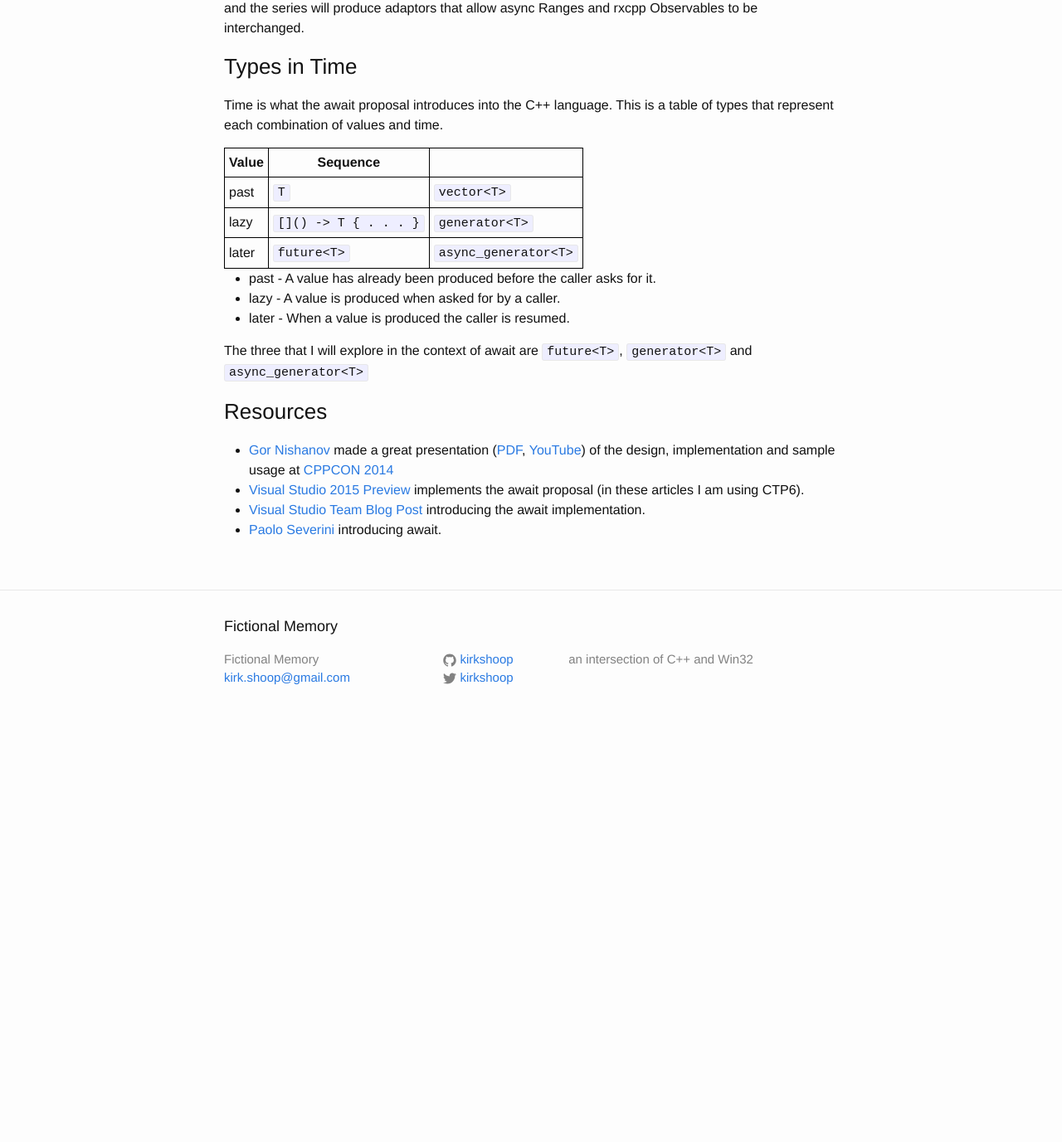
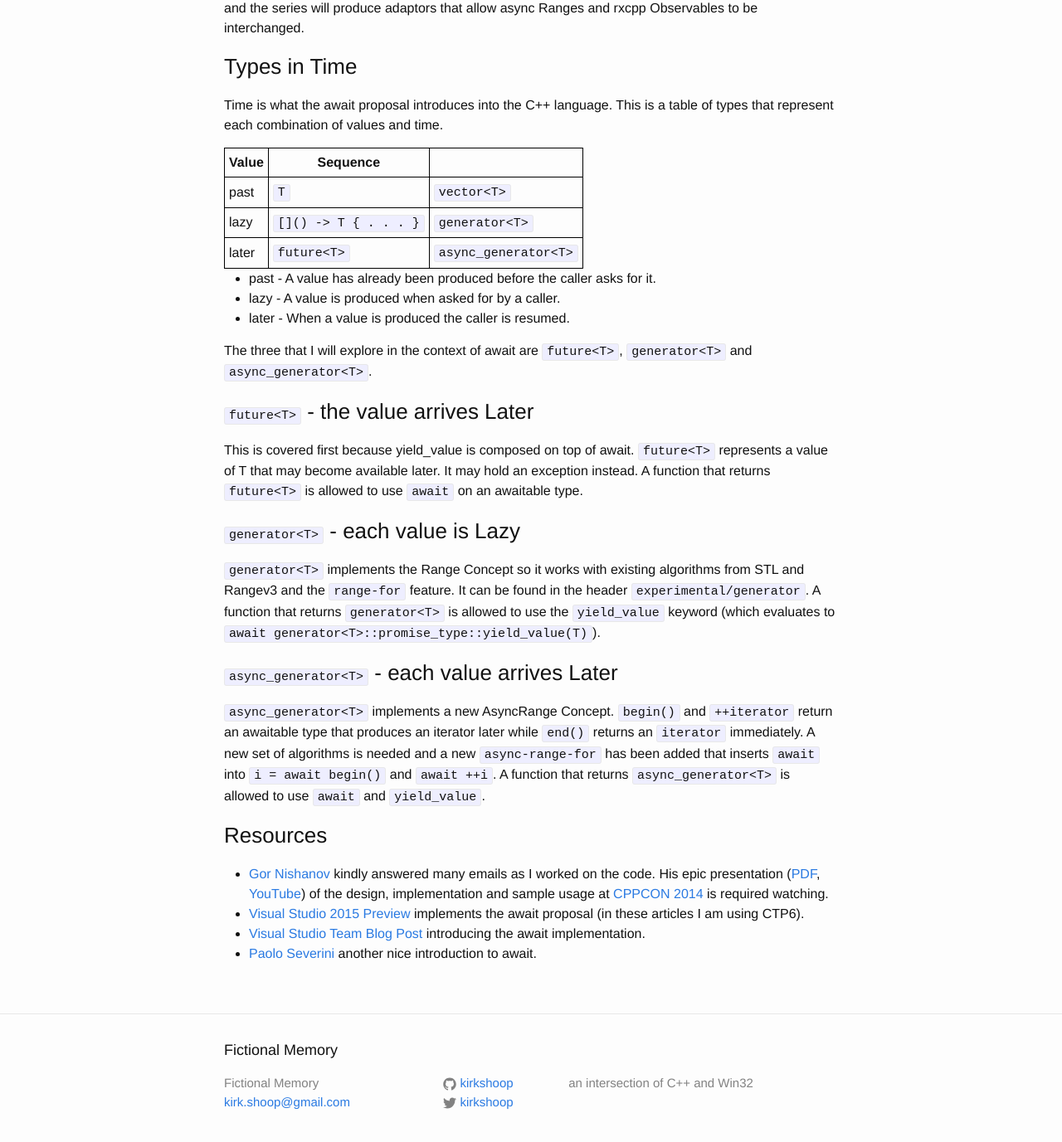
Before and after one commit to xbanks/kirkshoop.github.io, a Jekyll site: the page built from _posts/2015-03-13-await-in-c++-a-series.markdown, in a window 1280 px wide and 1400 px high, scrolled down 949 px. Shown: the top 1377 px of the window at 83% size. Built offline with Jekyll 4.4.1, drawn with Linux system fonts in a browser that asks for light colours; Markdown is read by kramdown in place of the engine named in the settings; before the commit the page ends 1838 px from its top, so only the background shows below that; some of the changed text lies outside the part shown.

Commit message:
spelling

````diff
--- a/_posts/2015-03-13-await-in-c++-a-series.markdown
+++ b/_posts/2015-03-13-await-in-c++-a-series.markdown
@@ -45,10 +45,19 @@ later | `future<T>` | `async_generator<T>`
 * lazy -  A value is produced when asked for by a caller.
 * later - When a value is produced the caller is resumed.
 
-The three that I will explore in the context of await are `future<T>`, `generator<T>` and `async_generator<T>`
+The three that I will explore in the context of await are `future<T>`, `generator<T>` and `async_generator<T>`.
+
+### `future<T>` - the value arrives Later
+This is covered first because yield_value is composed on top of await. `future<T>` represents a value of T that may become available later. It may hold an exception instead. A function that returns `future<T>` is allowed to use `await` on an awaitable type.
+
+### `generator<T>` - each value is Lazy
+`generator<T>` implements the Range Concept so it works with existing algorithms from STL and Rangev3 and the `range-for` feature. It can be found in the header `experimental/generator`. A function that returns `generator<T>` is allowed to use the `yield_value` keyword (which evaluates to `await generator<T>::promise_type::yield_value(T)`).
+
+### `async_generator<T>` - each value arrives Later
+`async_generator<T>` implements a new AsyncRange Concept. `begin()` and `++iterator` return an awaitable type that produces an iterator later while `end()` returns an `iterator` immediately. A new set of algorithms is needed and a new `async-range-for` has been added that inserts `await` into `i = await begin()` and `await ++i`. A function that returns  `async_generator<T>` is allowed to use `await` and `yield_value`.
 
 ### Resources
-* [Gor Nishanov ](https://twitter.com/gornishanov) made a great presentation ([PDF](https://github.com/CppCon/CppCon2014/blob/master/Presentations/await%202.0%20-%20Stackless%20Resumable%20Functions/await%202.0%20-%20Stackless%20Resumable%20Functions%20-%20Gor%20Nishanov%20-%20CppCon%202014.pdf), [YouTube](https://www.youtube.com/watch?v=KUhSjfSbINE)) of the design, implementation and sample usage at [CPPCON 2014](http://cppcon.org/)
+* [Gor Nishanov ](https://twitter.com/gornishanov) kindly answered many emails as I worked on the code. His epic presentation ([PDF](https://github.com/CppCon/CppCon2014/blob/master/Presentations/await%202.0%20-%20Stackless%20Resumable%20Functions/await%202.0%20-%20Stackless%20Resumable%20Functions%20-%20Gor%20Nishanov%20-%20CppCon%202014.pdf), [YouTube](https://www.youtube.com/watch?v=KUhSjfSbINE)) of the design, implementation and sample usage at [CPPCON 2014](http://cppcon.org/) is required watching.
 * [Visual Studio 2015 Preview](https://www.visualstudio.com/en-us/news/vs2015-vs.aspx) implements the await proposal (in these articles I am using CTP6).
 * [Visual Studio Team Blog Post](http://blogs.msdn.com/b/vcblog/archive/2014/11/12/resumable-functions-in-c.aspx) introducing the await implementation.
-* [Paolo Severini](https://paoloseverini.wordpress.com/2015/03/06/stackless-coroutines-with-vs2015/)  introducing await.
+* [Paolo Severini](https://paoloseverini.wordpress.com/2015/03/06/stackless-coroutines-with-vs2015/)  another nice introduction to await.
--- a/_posts/2015-03-13-await-in-c++-await-the-future.markdown
+++ b/_posts/2015-03-13-await-in-c++-await-the-future.markdown
@@ -5,7 +5,7 @@ date:   2015-03-13 11:00:00
 categories: [async, rxcpp, await, c++,]
 ---
 
-I will start with the sleep_for example from Gor's presentation ([PDF](https://github.com/CppCon/CppCon2014/blob/master/Presentations/await%202.0%20-%20Stackless%20Resumable%20Functions/await%202.0%20-%20Stackless%20Resumable%20Functions%20-%20Gor%20Nishanov%20-%20CppCon%202014.pdf), [YouTube](https://www.youtube.com/watch?v=KUhSjfSbINE)). The schedule function is a small extension that adds a lambda that can return a value once the time arrives. The schedule fucntion implements the Awaitable Concept on its return type `awaiter` via the  `await_ready`, `await_suspend` and `await_resume` functions.
+I will start with the sleep_for example from Gor's presentation ([PDF](https://github.com/CppCon/CppCon2014/blob/master/Presentations/await%202.0%20-%20Stackless%20Resumable%20Functions/await%202.0%20-%20Stackless%20Resumable%20Functions%20-%20Gor%20Nishanov%20-%20CppCon%202014.pdf), [YouTube](https://www.youtube.com/watch?v=KUhSjfSbINE)). The schedule function is a small extension that adds a lambda that can return a value once the time arrives. The schedule function implements the Awaitable Concept on its return type `awaiter` via the  `await_ready`, `await_suspend` and `await_resume` functions.
 
 ```cpp
 // await.cpp : Defines the entry point for the console application.
````
Also changed, not shown: other parts of _posts/2015-03-13-await-in-c++-a-series.markdown (+1 -1 lines).
